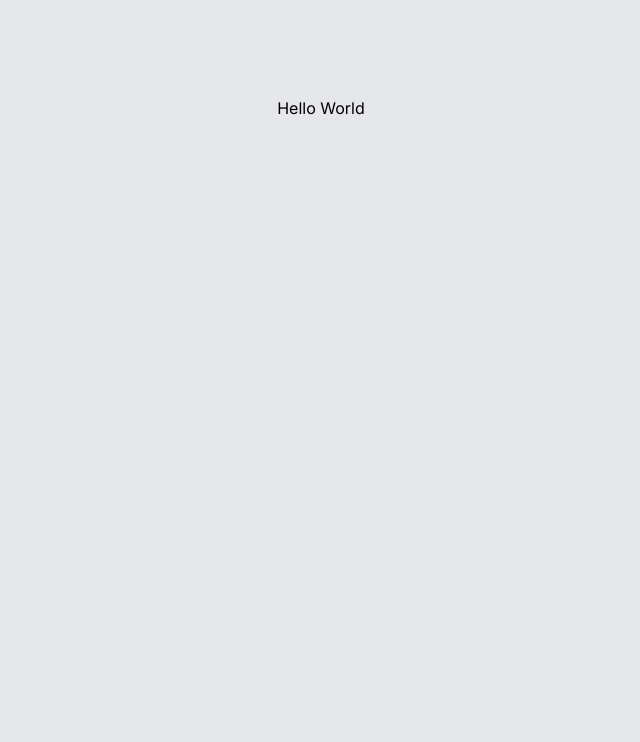
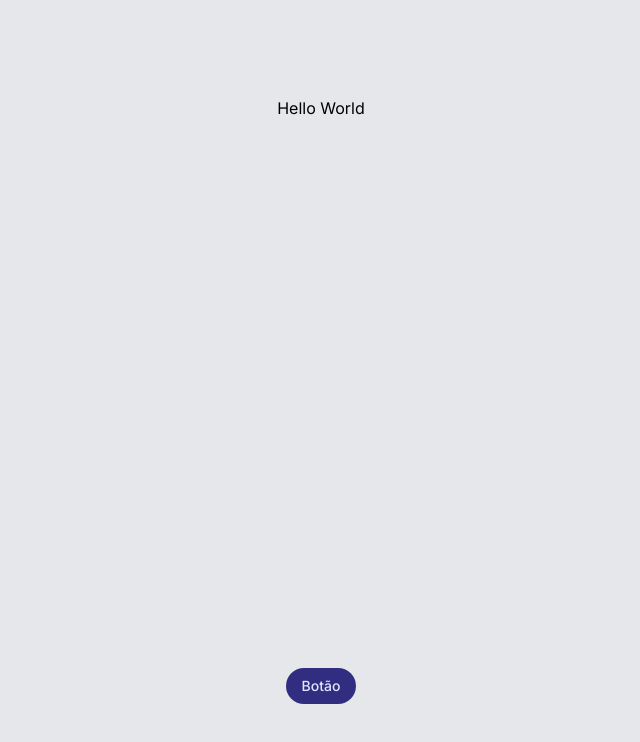
Before and after one commit to JohnnyCarreiro/next-prismic-tailwind-template, a Next.js app: page / in a window 1280 px wide. Shown: the top 742 px of the page, without its empty margins (319-959 px from the left). Built offline with nearby package versions, Linux system fonts and the light colour scheme.

Commit message:
feat(comp): create default button component

```diff
--- a/package.json
+++ b/package.json
@@ -18,12 +18,16 @@
     "@types/react": "18.2.6",
     "@types/react-dom": "18.2.4",
     "autoprefixer": "10.4.14",
+    "class-variance-authority": "^0.6.0",
+    "clsx": "^1.2.1",
     "eslint": "8.41.0",
     "eslint-config-next": "13.4.4",
+    "lucide-react": "^0.224.0",
     "next": "13.4.4",
     "postcss": "8.4.23",
     "react": "18.2.0",
     "react-dom": "18.2.0",
+    "tailwind-merge": "^1.12.0",
     "tailwindcss": "3.3.2",
     "typescript": "5.0.4"
   },
@@ -34,7 +38,7 @@
     "@slicemachine/adapter-next": "^0.1.3",
     "cz-conventional-changelog": "^3.3.0",
     "prettier-plugin-tailwindcss": "^0.3.0",
-    "slice-machine-ui": "^1.0.3"
+    "slice-machine-ui": "^1.1.0"
   },
   "config": {
     "commitizen": {
--- a/src/app/page.tsx
+++ b/src/app/page.tsx
@@ -1,9 +1,19 @@
+import { Button } from '@/components/@core/Button'
 import Image from 'next/image'
 
 export default function Home() {
   return (
-    <main className="flex min-h-screen flex-col items-center justify-between py-24 px-24">
+    <main className="flex min-h-screen flex-col items-center justify-between px-24 py-24">
       <h1>Hello World</h1>
+      <Button
+        className={'rounded-full px-4'}
+        isLoading={false}
+        variant={'secondary'}
+        disabled={false}
+        size={'sm'}
+      >
+        Botão
+      </Button>
     </main>
   )
 }
--- /dev/null
+++ b/src/components/@core/Button.tsx
@@ -0,0 +1,56 @@
+import { ButtonHTMLAttributes, FC } from 'react'
+import { VariantProps, cva } from 'class-variance-authority'
+import { Loader2 } from 'lucide-react'
+import { cn } from '@/lib/utils'
+
+// import { Container } from './styles';
+
+const buttonVariants = cva(
+  'active:scale-95 inline-flex items-center justify-center rounded-md text-sm font-medium transition-colors focus:outline-none focus:ring-2 focus:ring-slate-400 focus:ring-offset-2 disabled:opacity-50 disabled:cursor-not-allowed',
+  {
+    variants: {
+      variant: {
+        default: 'bg-slate-900 text-white hover:bg-slate-800',
+        secondary: 'bg-indigo-900 text-indigo-100 hover:bg-indigo-800',
+        ghost: 'bg-transparent hover:text-slate-900 hover:bg-slate-200',
+      },
+      size: {
+        default: 'h-10 py-2 px-4',
+        sm: 'h-9 px-2',
+        lg: 'h-11 px-8',
+      },
+    },
+    defaultVariants: {
+      variant: 'default',
+      size: 'default',
+    },
+  },
+)
+
+interface ButtonProps
+  extends ButtonHTMLAttributes<HTMLButtonElement>,
+    VariantProps<typeof buttonVariants> {
+  isLoading?: boolean
+}
+
+export const Button: FC<ButtonProps> = ({
+  className,
+  children,
+  variant,
+  size,
+  isLoading,
+  ...props
+}) => {
+  return (
+    <button
+      className={cn(buttonVariants({ variant, size, className }))}
+      disabled={isLoading}
+      {...props}
+    >
+      {isLoading ? (
+        <Loader2 className="mr-2 h-4 w-4 animate-spin" size={32} />
+      ) : null}
+      {children}
+    </button>
+  )
+}
--- /dev/null
+++ b/src/lib/utils.ts
@@ -0,0 +1,6 @@
+import clsx, { ClassValue } from 'clsx'
+import { twMerge } from 'tailwind-merge'
+
+export function cn(...inputs: ClassValue[]) {
+  return twMerge(clsx(inputs))
+}
```
Also changed, not shown: .eslintrc.json, 2 other files (tests, documents, lock files or other folders).
